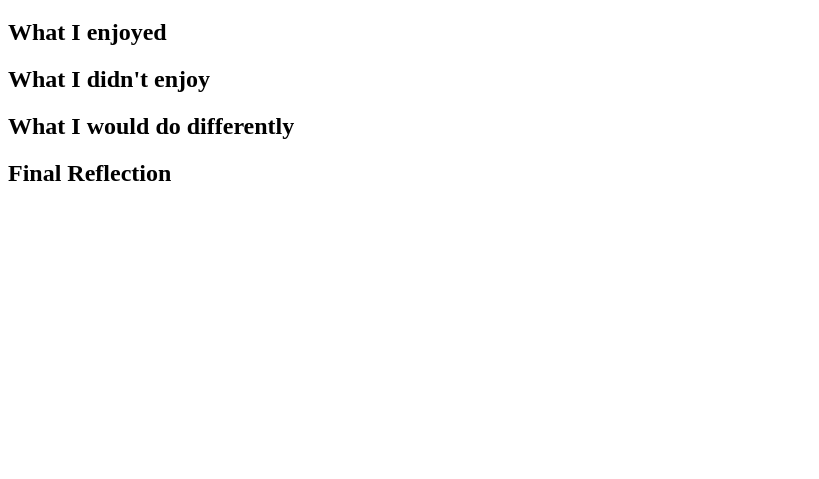
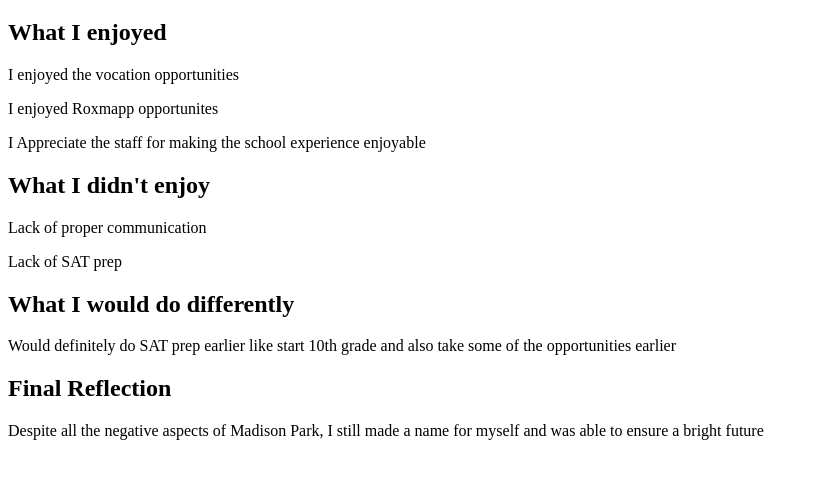
Before and after one commit to Sigmabro24/Sigmabro24.github.io, a plain HTML site: page mp_reflection.html in a window 1280 px wide. Shown: the part 61-540 px from the top of the page, without its empty margins (0-819 px from the left). Drawn offline with Linux system fonts and the light colour scheme.

Commit message:
MP reflection pt2

```diff
--- a/mp_reflection.html
+++ b/mp_reflection.html
@@ -3,14 +3,23 @@
   <head>
       <meta charset="UTF-8">
       <title>MP reflection</title>
+      <link rel="stylesheet" href="styles/achievements.css">
   </head>
   <body>
+    <div>
       <h1>MP reflection</h1>
       <h2>What I enjoyed</h2>
-    <p></p>
+      <p>I enjoyed the vocation opportunities</p>
+      <p>I enjoyed Roxmapp opportunites</p>
+      <p>I Appreciate the staff for making the school experience enjoyable</p>
       <h2>What I didn't enjoy</h2>
+      <p>Lack of proper communication</p>
+      <p>Lack of SAT prep</p>
       <p></p>
       <h2>What I would do differently</h2>
+      <p>Would definitely do SAT prep earlier like start 10th grade and also take some of the opportunities earlier</p>
       <h2>Final Reflection</h2>
+      <p>Despite all the negative aspects of Madison Park, I still made a name for myself and was able to ensure a bright future</p>
+    </div>
   </body>
 </html>
```
Lines whose indentation alone changed are shown as unchanged.
